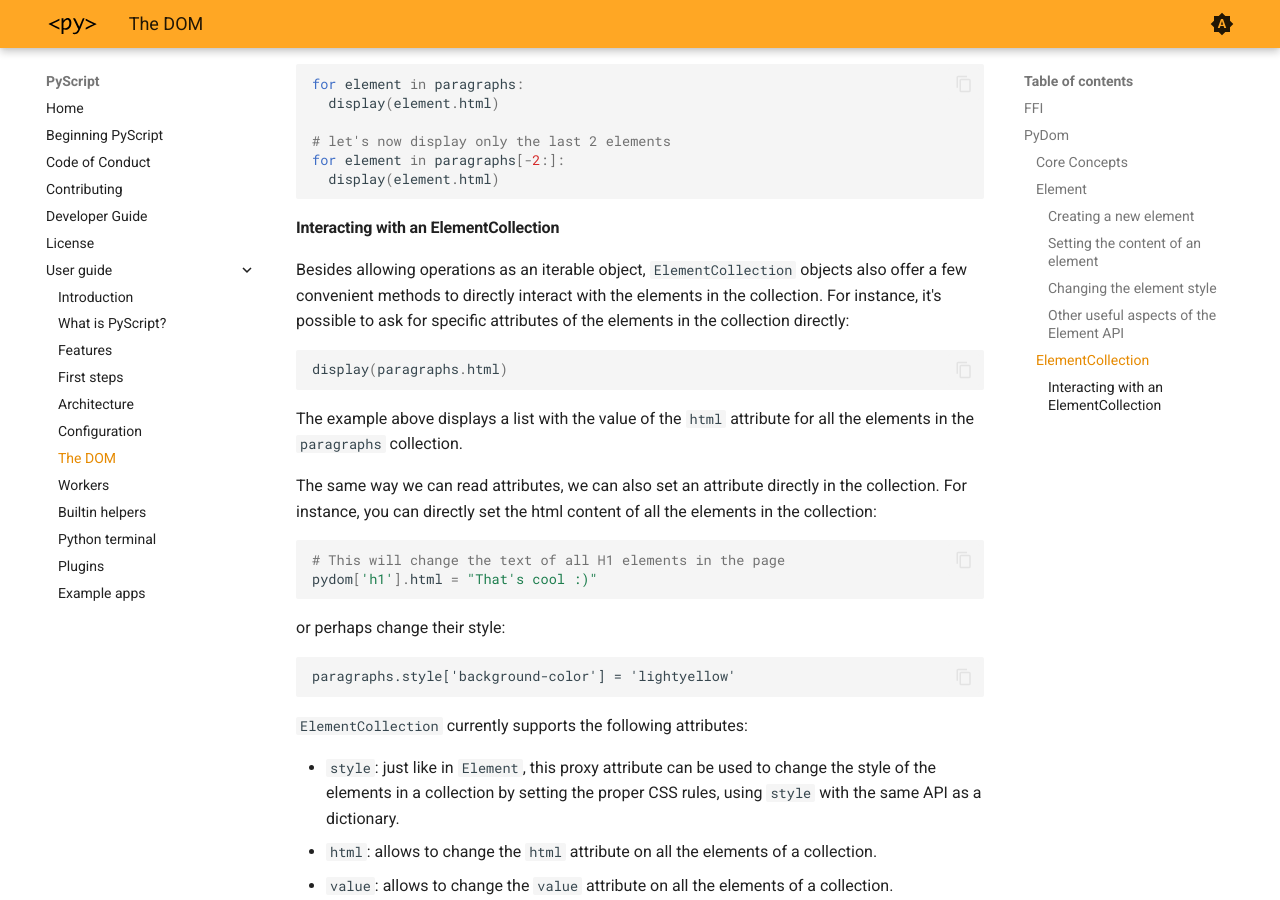
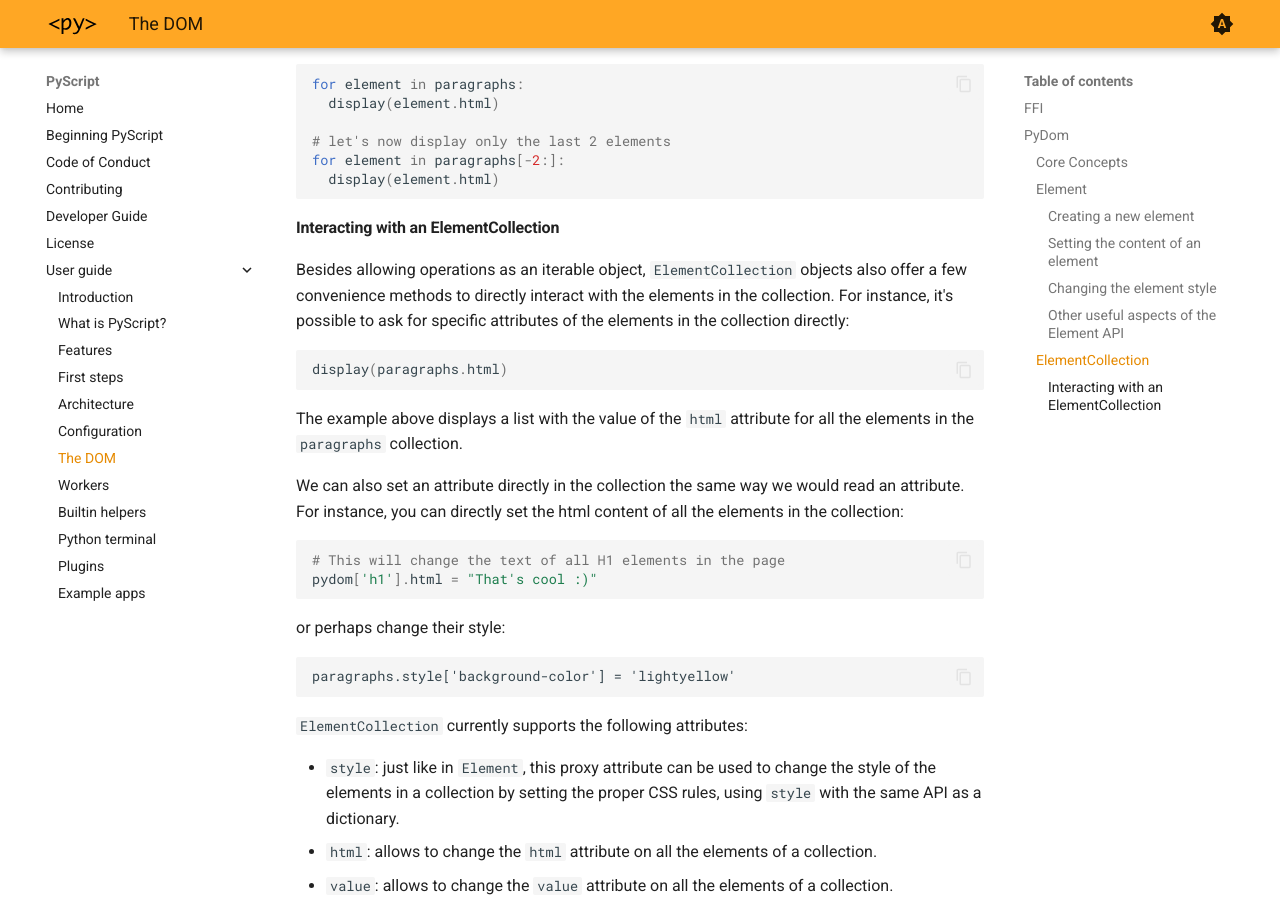
Before and after one commit to pyscript/docs, an MkDocs documentation site: the page built from docs/user-guide/dom.md, in a window 1280 px wide and 900 px high, scrolled down 4368 px. Built offline with MkDocs 1.6.1 and Material for MkDocs 9.7.7, drawn with Linux system fonts in a browser that asks for light colours; the version menu is left out.

Commit message:
Update dom.md

````diff
--- a/docs/user-guide/dom.md
+++ b/docs/user-guide/dom.md
@@ -223,7 +223,7 @@ for element in paragraphs[-2:]:
 #### Interacting with an ElementCollection
 
 Besides allowing operations as an iterable object, `ElementCollection` objects also offer a few
-convenient methods to directly interact with the elements in the collection. For instance, it's possible
+convenience methods to directly interact with the elements in the collection. For instance, it's possible
 to ask for specific attributes of the elements in the collection directly:
 
 ```python
@@ -233,7 +233,7 @@ display(paragraphs.html)
 The example above displays a list with the value of the `html` attribute for all the elements in the
 `paragraphs` collection.
 
-The same way we can read attributes, we can also set an attribute directly in the collection. For instance,
+We can also set an attribute directly in the collection the same way we would read an attribute. For instance,
 you can directly set the html content of all the elements in the collection:
 
 ```python
````
